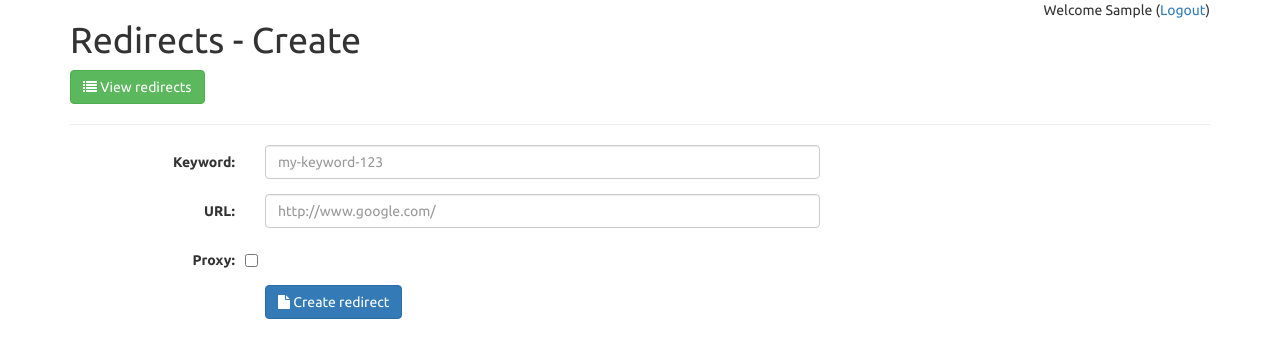
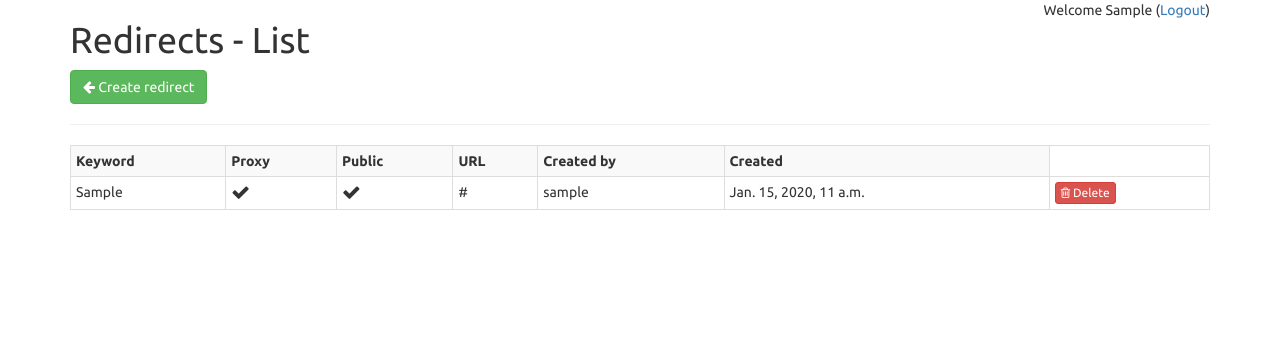
Before and after one commit to dhedegaard/urls, a Django app: page / in a window 1280 px wide. Shown: the top 358 px of the page. Run offline with Django 3.2, Linux system fonts and the light colour scheme; a user stored in the database is signed in; tables that the repository leaves empty hold one stand-in row (values such as "Sample post"); some libraries are stand-ins or nearby versions.

Commit message:
added public field to urls, allow listing of public urls to non-logged in users.

```diff
--- a/app/models.py
+++ b/app/models.py
@@ -8,11 +8,14 @@ class Url(models.Model):
     created = models.DateTimeField(auto_now_add=True)
     user = models.ForeignKey(User, db_column='user')
     proxy = models.BooleanField(default=False)
+    public = models.BooleanField(default=False)
 
     def __unicode__(self):
-        return 'keyword: %s, url: %s, created: %s, user: %s, proxy: %s' % (
-            self.keyword, self.url, self.created, self.user.username, self.proxy,
-        )
+        return ('keyword: %s, url: %s, created: %s, user: %s, '
+                'proxy: %s, public: %s' % (
+                    self.keyword, self.url, self.created, self.user.username,
+                    self.proxy, self.public,
+                ))
 
     class Meta:
         ordering = ['keyword']
--- a/app/templates/base.html
+++ b/app/templates/base.html
@@ -19,7 +19,7 @@
             {% if user.first_name %}{{ user.first_name }}{% else %}{{ user }}{% endif %}
             (<a href="{% url 'logout' %}">Logout</a>)
         {% else %}
-            anonymous
+            anonymous (<a href="{% url 'create' %}">Login</a>)
         {% endif %}
     </div>
     <h1>Redirects{% if title %} - {{ title }}{% endif %}</h1>
--- a/app/templates/index.html
+++ b/app/templates/create.html
@@ -50,6 +50,16 @@
                 <div class="col-lg-4 help-block">{{ form.proxy.errors.as_text }}</div>
             {% endif %}
         </div>
+        <div class="form-group{% if form.public.errors %} has-error{% endif %}">
+            <label class="col-lg-2 control-label" for="id_public">Public:</label>
+
+            <div class="col-lg-6">
+                <div class="checkbox">
+                    {{ form.public }}
+                </div>
+            </div>
+
+        </div>
         <div class="form-group">
             <div class="col-lg-offset-2 col-lg-2">
                 <button type="submit" class="btn btn-primary">
--- a/app/templates/list.html
+++ b/app/templates/list.html
@@ -1,7 +1,9 @@
 {% extends 'base.html' %}
 {% block title %}List{% endblock %}
 {% block content %}
-    <a href="{% url 'index' %}" class="btn btn-success"><i class="fa fa-arrow-left"></i> Create redirect</a>
+    {% if user.is_authenticated %}
+    <a href="{% url 'create' %}" class="btn btn-success"><i class="fa fa-arrow-left"></i> Create redirect</a>
+    {% endif %}
     <hr/>
     {% if urls|length == 0 %}
         <div class="alert alert-info">There are no urls in the database.</div>
@@ -10,17 +12,23 @@
             <tr>
                 <th>Keyword</th>
                 <th>Proxy</th>
+                {% if user.is_authenticated %}<th>Public</th>{% endif %}
                 <th>URL</th>
                 <th>Created by</th>
                 <th>Created</th>
             </tr>
             {% for url in urls %}
+                {% if user.is_authenticated or url.public %}
                 <tr>
                     <td>{{ url.keyword }}</td>
                     <td><i class="fa fa-lg {% if url.proxy %}fa-check{% else %}fa-times{% endif %}"></i></td>
+                    {% if user.is_authenticated %}
+                        <td><i class="fa fa-lg {% if url.public %}fa-check{% else %}fa-times{% endif %}"></i></td>
+                    {% endif %}
                     <td>{{ url.url }}</td>
                     <td>{{ url.user.username }}</td>
                     <td>{{ url.created }}</td>
+                    {% if user.is_authenticated %}
                     <td>
                         <form style="display: inline;" action="{% url 'delete' %}" method="POST">
                             {% csrf_token %}
@@ -30,7 +38,9 @@
                             </button>
                         </form>
                     </td>
+                    {% endif %}
                 </tr>
+                {% endif %}
             {% endfor %}
         </table>
     {% endif %}
--- a/app/views.py
+++ b/app/views.py
@@ -29,10 +29,9 @@ def _get_client_ip(request):
 
 def logout(request):
     logout_user(request)
-    return redirect('index')
+    return redirect('list')
 
 
-@login_required
 def list(request):
     return render(request, 'list.html', {
         'urls': Url.objects.select_related().all(),
@@ -51,7 +50,7 @@ def delete(request):
 
 
 @login_required
-def index(request):
+def create(request):
     created_keyword = None
     if request.method == 'POST':
         form = UrlForm(request.POST)
@@ -64,7 +63,7 @@ def index(request):
             form = UrlForm()
     else:
         form = UrlForm()
-    return render(request, 'index.html', {
+    return render(request, 'create.html', {
         'form': form,
         'created_keyword': created_keyword,
         'redirect_count': Url.objects.all().count(),
--- a/urls/urls.py
+++ b/urls/urls.py
@@ -2,10 +2,11 @@ from django.conf.urls import patterns, url
 
 
 urlpatterns = patterns('',
-                       url(r'^$', 'app.views.index', name='index'),
-                       url(r'^accounts/login/$', 'django.contrib.auth.views.login', {'template_name': 'login.html'}),
-                       url(r'^logout$', 'app.views.logout', name='logout'),
-                       url(r'^list$', 'app.views.list', name='list'),
-                       url(r'^delete$', 'app.views.delete', name='delete'),
-                       url(r'^(?P<keyword>.+)$', 'app.views.redirector', name='redirector'),
+    url(r'^create$', 'app.views.create', name='create'),
+    url(r'^accounts/login/$', 'django.contrib.auth.views.login',
+    	{'template_name': 'login.html'}, name='login'),
+    url(r'^logout$', 'app.views.logout', name='logout'),
+    url(r'^$', 'app.views.list', name='list'),
+    url(r'^delete$', 'app.views.delete', name='delete'),
+    url(r'^(?P<keyword>.+)$', 'app.views.redirector', name='redirector'),
 )
```
Also changed, not shown: urls/settings.py (+5 -5 lines).
